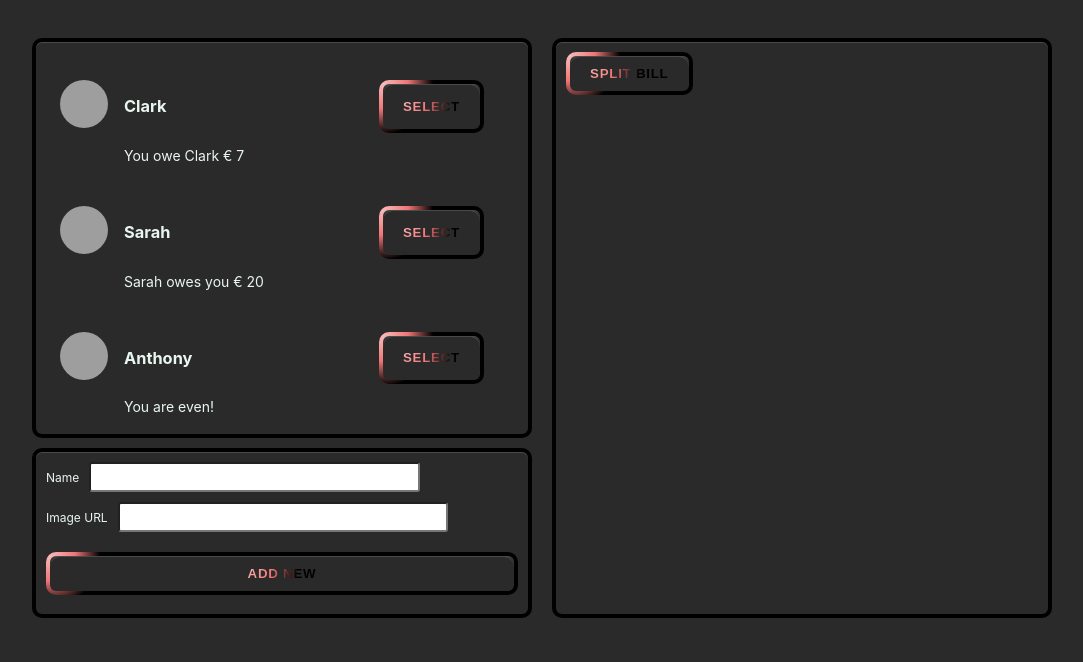
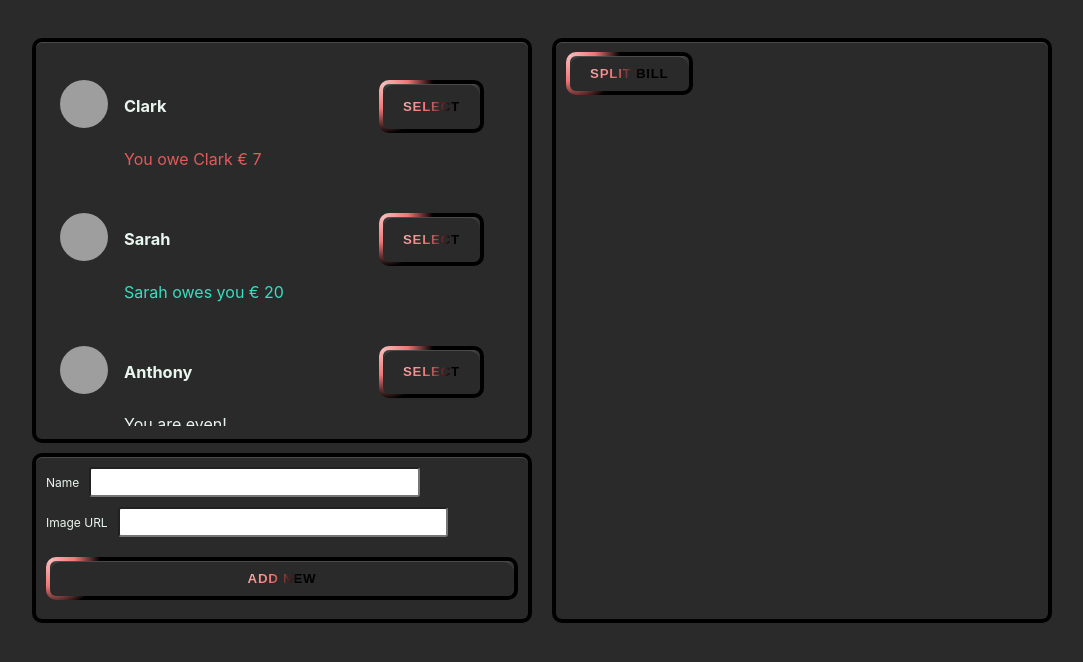
Before and after one commit to LeilanNaeimi/DivvyUp, a React (Vite) app: page / in a window 1280 px wide. Shown: the top 662 px of the page, without its empty margins (98-1181 px from the left). Built offline with nearby package versions, Linux system fonts and the light colour scheme; grey boxes are pictures that could not be loaded.

Commit message:
add balance logic

```diff
--- a/src/index.css
+++ b/src/index.css
@@ -38,6 +38,8 @@
 
   --bg: #2b2a2a;
   --color-light1: #e8f6ef;
+  --color-green: #36dfc0;
+  --color-red: #e05b5b;
 
   --size: 100px;
   --glow: radial-gradient(
@@ -102,11 +104,11 @@ body {
 
 .people {
   height: 300px;
-  height: 400px;
+  height: 405px;
 }
 
 .peoplelist {
-  height: 350px;
+  height: 360px;
   font-size: 1.4rem;
   padding: 2px;
   gap: 0.4rem;
@@ -120,7 +122,7 @@ ul {
   list-style: none;
   display: flex;
   flex-direction: column;
-  height: 350px;
+  height: 370px;
   overflow-y: scroll;
   margin-right: 10px;
 }
@@ -145,6 +147,9 @@ li img {
   grid-row: span 2;
 }
 
+li p {
+  font-size: 1.6rem;
+}
 .addnew {
   height: 170px;
   display: flex;
@@ -220,3 +225,11 @@ button::after {
   background: var(--glow);
   border-radius: 1rem;
 }
+
+.green {
+  color: var(--color-green);
+}
+
+.red {
+  color: var(--color-red);
+}
```
